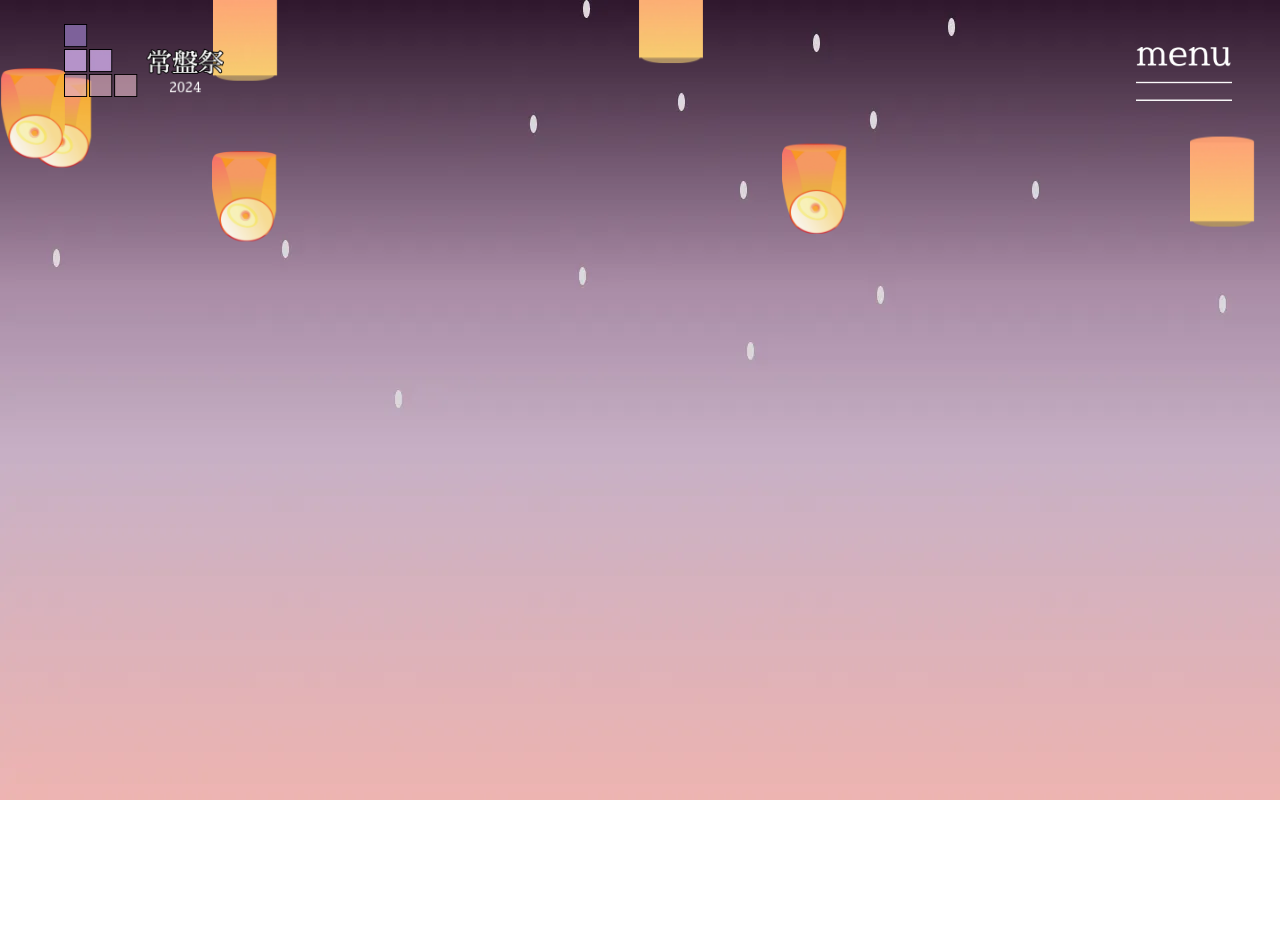
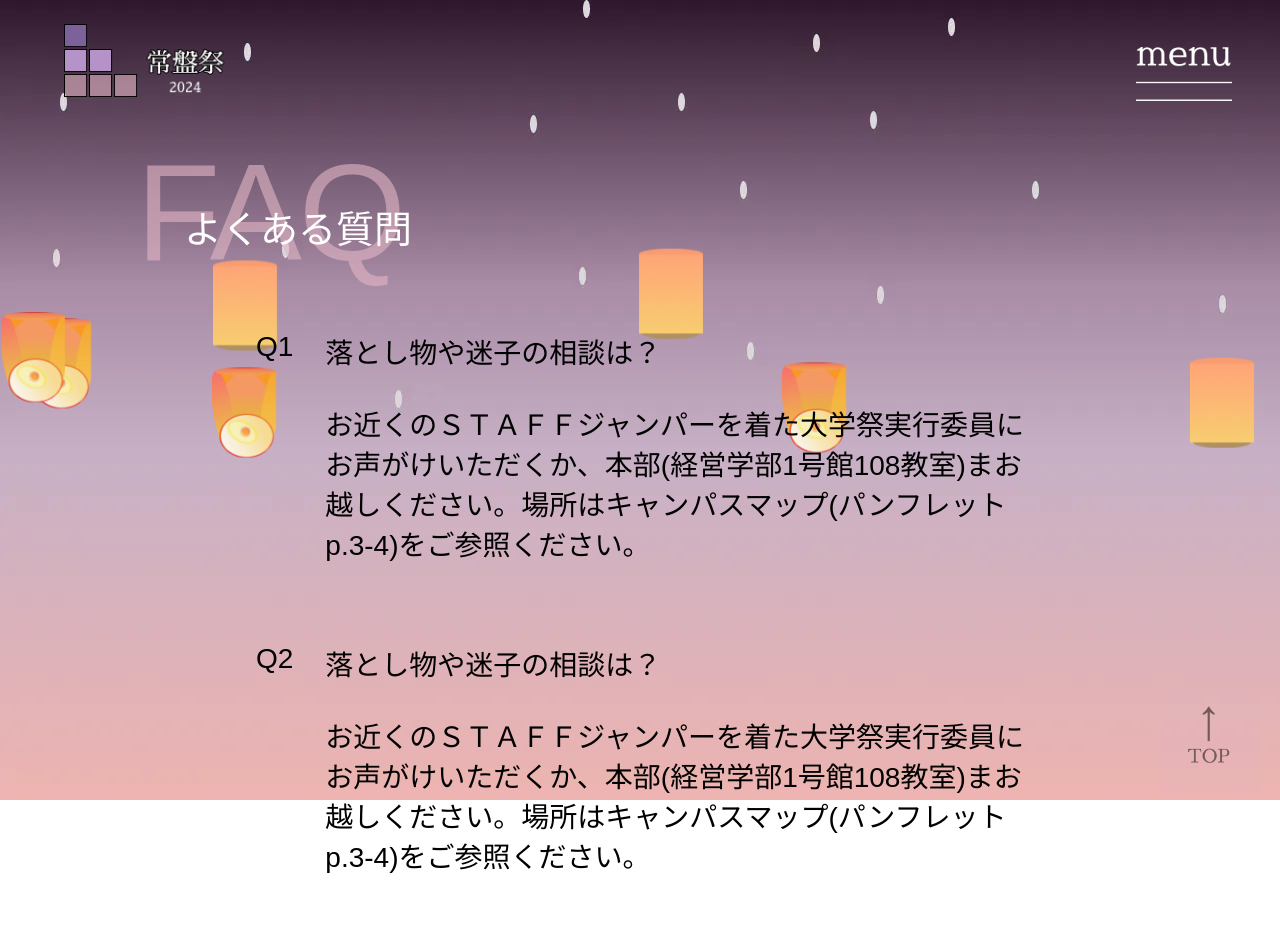
Before and after one commit to ynufes-tech/ynufes-tokiwa24, a Nuxt app: page /faq in a window 1280 px wide. Shown: the top 952 px of the page. Before the commit the page ends 800 px from the top, so only its background shows below. Built offline with nearby package versions, Linux system fonts and the light colour scheme; a web font is replaced by a local one.

Commit message:
faqページの仮作成

```diff
--- a/pages/faq/index.vue
+++ b/pages/faq/index.vue
@@ -8,11 +8,81 @@ useHead({
 </script>
 
 <template>
-    <div class="page-root">
-
+   <div class="page-root">
+    <PageTitle :title="'FAQ'" :sub-title="'よくある質問'" />
+    <div class="page-wrapper">
+      <div class="faq-box">
+        <p class="q-num">Q1</p>
+        <div class="p-box">
+          <p>落とし物や迷子の相談は？</p>
+          <p>
+            お近くのＳＴＡＦＦジャンパーを着た大学祭実⾏委員にお声がけいただくか、本部(経営学部1号館108教室)まお越しください。場所はキャンパスマップ(パンフレットp.3-4)をご参照ください。
+          </p>
+        </div>
+      </div>
+      <div class="faq-box">
+        <p class="q-num">Q2</p>
+        <div class="p-box">
+          <p>落とし物や迷子の相談は？</p>
+          <p>
+            お近くのＳＴＡＦＦジャンパーを着た大学祭実⾏委員にお声がけいただくか、本部(経営学部1号館108教室)まお越しください。場所はキャンパスマップ(パンフレットp.3-4)をご参照ください。
+          </p>
+        </div>
+      </div>
+      <div class="faq-box">
+        <p class="q-num">Q3</p>
+        <div class="p-box">
+          <p>落とし物や迷子の相談は？</p>
+          <p>
+            お近くのＳＴＡＦＦジャンパーを着た大学祭実⾏委員にお声がけいただくか、本部(経営学部1号館108教室)まお越しください。場所はキャンパスマップ(パンフレットp.3-4)をご参照ください。
+          </p>
+        </div>
+      </div>
     </div>
+    <FloatingButton />
+  </div>
 </template>
 
 <style lang="scss" scoped>
+@use "@/assets/scss/_breakpoint.scss" as *;
+
+.page-root {
+  display: flex;
+  flex-direction: column;
+  box-sizing: border-box;
+}
+.page-wrapper {
+  margin: 2vw auto;
+  width: 60vw;
+  @include md {
+    width: 80vw;
+  }
+}
+.faq-box {
+  display: flex;
+  margin-bottom: 3rem;
+  @include md {
+    flex-direction: column;
+
+  }
+  @include md {
+    margin-bottom: 0;
+    font-size: 24px;
+  }
+}
+.q-num {
+  margin-right: 2rem;
+  font-size: 28px;
+}
+.p-box{
+  font-size: 28px
+}
+p {
+  margin-top: 0;
+  margin-bottom: 2.5vw;
+  @include md {
+    margin-bottom: 4vw;
+ }
+}
 
 </style>
```
